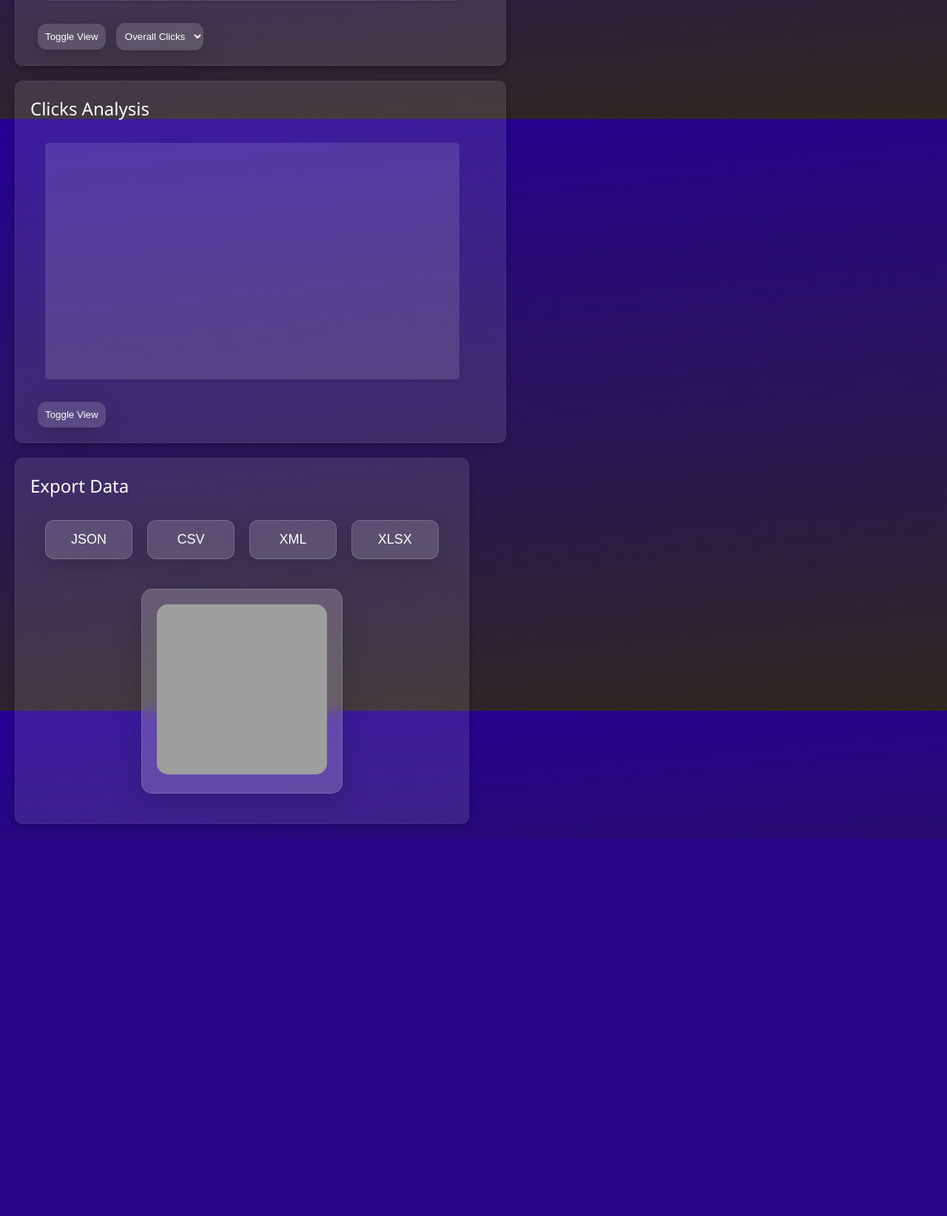
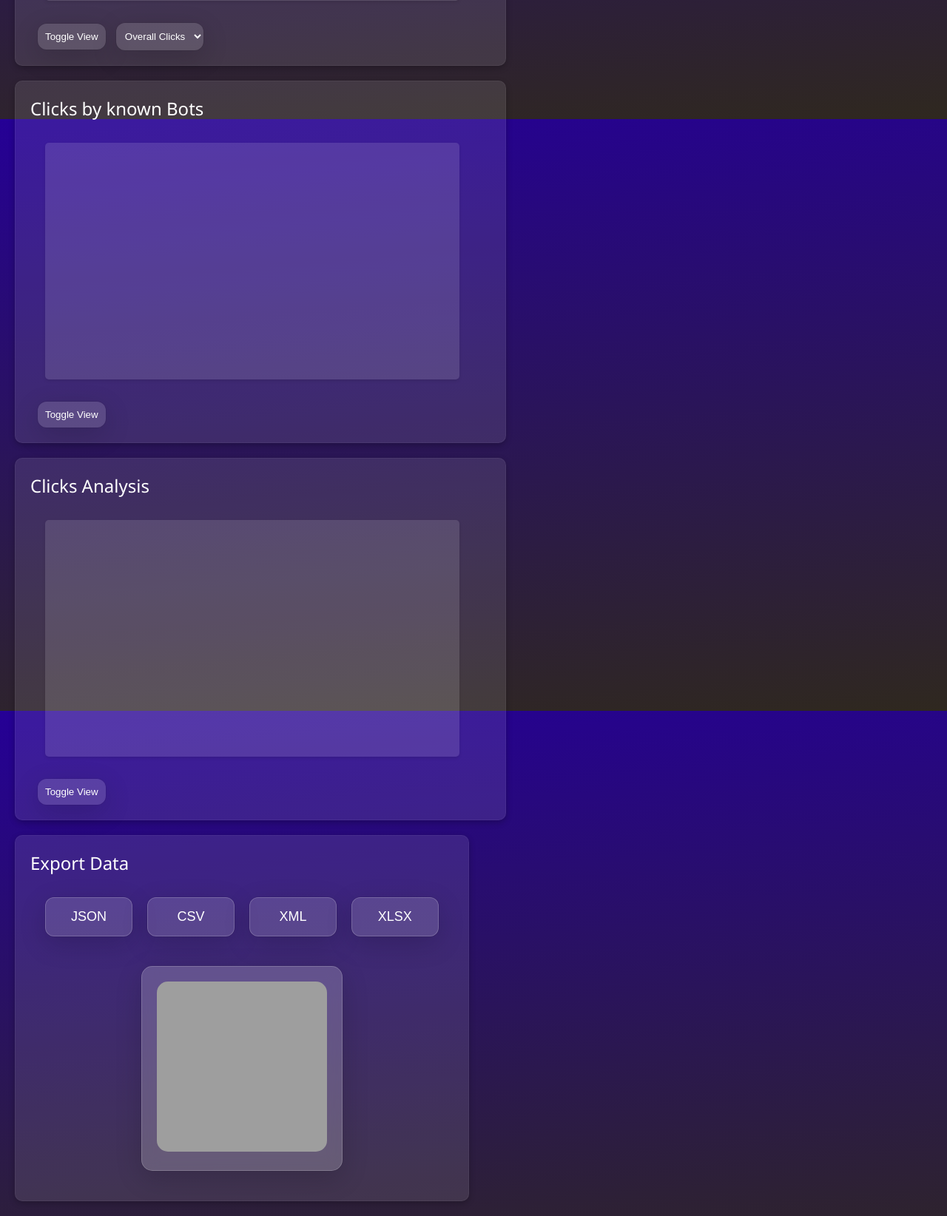
Before and after one commit to spoo-me/url-shortener, a Flask app: template templates/stats_view.html in a window 1280 px wide. Shown: the part 3039-4683 px from the top of the page at 74% size. Before the commit the page ends 4173 px from the top, so only its background shows below. Run offline with Flask 3, Linux system fonts and the light colour scheme; the template is opened without the code that fills it, so the values that code supplies are empty; some libraries are stand-ins or nearby versions; some web fonts are replaced; grey boxes are pictures that could not be loaded.

Commit message:
Add Bots tracking feature

```diff
--- a/blueprints/url_shortener.py
+++ b/blueprints/url_shortener.py
@@ -399,6 +399,12 @@ def redirect_url(short_code):
         url_data["os_name"][os_name]["ips"].append(user_ip)
     url_data["os_name"][os_name]["counts"] += 1
 
+    for bot in BOT_USER_AGENTS:
+        bot_re = re.compile(bot, re.IGNORECASE)
+        if bot_re.search(user_agent):
+            url_data.setdefault("bots", {})[bot] = url_data.get("bots", {}).get(bot, 0) + 1
+            break
+
     # increment the counter for the short code
     today = str(datetime.today()).split()[0]
     if today in url_data["counter"]:
--- a/static/css/stats-view.css
+++ b/static/css/stats-view.css
@@ -40,6 +40,7 @@ p::-webkit-scrollbar-track {
 .referrer-data,
 .country-data,
 .average-data,
+.bots-data,
 .qr-code {
     background-color: rgba(255, 255, 255, 0.1);
     padding: 20px;
@@ -142,7 +144,8 @@ select:hover {
 #browserChart,
 #osChart,
 #counterChart,
-#analysisChart {
+#analysisChart,
+#botsChart {
     height: 281px;
 }
 
--- a/templates/stats_view.html
+++ b/templates/stats_view.html
@@ -33,7 +33,7 @@
 
     <link rel="stylesheet" href="{{ url_for('static', filename='css/base.css') }}">
     <link rel="stylesheet" href="{{ url_for('static', filename='css/header.css') }}?v=2">
-    <link rel="stylesheet" href="{{ url_for('static', filename='css/stats-view.css') }}?v=9">
+    <link rel="stylesheet" href="{{ url_for('static', filename='css/stats-view.css') }}?v=10">
     <link rel="stylesheet" href="{{ url_for('static', filename='css/mobile-header.css') }}?v=3">
     <link rel="stylesheet" href="{{ url_for('static', filename='css/contacts-modal.css') }}?v=8">
     <link rel="stylesheet" href="{{ url_for('static', filename='css/prism-duotone-dark.css') }}">
@@ -150,6 +150,7 @@
                 </select>
             </div>
         </div>
+
         <div class="charts-container">
             <div class="browsers-data">
                 <h2>Browsers</h2>
@@ -180,6 +181,7 @@
                 </select>
             </div>
         </div>
+
         <div class="charts-container">
             <div class="referrer-data">
                 <h2>Referrers</h2>
@@ -208,7 +210,18 @@
                 </select>
             </div>
         </div>
+
         <div class="charts-container">
+            <div class="bots-data">
+                <h2>Clicks by known Bots</h2>
+                <div class="chart-container">
+                    <canvas id="botsChart"></canvas>
+                    <pre class="botsJsonPre"
+                        style="padding: 0.318em;"><code id="botsJson" class="json-data language-json" style="font-size: 0.8em;"></code></pre>
+                </div>
+                <button onclick="toggleView('bots')">Toggle View</button>
+            </div>
+
             <div class="average-data">
                 <h2>Clicks Analysis</h2>
                 <div class="chart-container">
@@ -218,8 +231,10 @@
                 </div>
                 <button onclick="toggleView('analysis')">Toggle View</button>
             </div>
+        </div>
+
+        <div class="charts-container">
             <div class="qr-code">
-
                 <h2 style="text-align: left; margin-bottom: 20px;">Export Data</h2>
 
                 <div class="export-data-wrapper">
@@ -243,6 +258,7 @@
                 </div>
             </div>
         </div>
+
     </div>
 
     <script src="{{ url_for('static', filename='js/header.js') }}?v=1" defer=""></script>
@@ -268,7 +284,6 @@
         const jsonResponse = {{ json_data| tojson }};
 
         function toggleView(chartType) {
-            const chartContainer = document.getElementById(`${chartType}Container`);
             const chartCanvas = document.getElementById(`${chartType}Chart`);
             const jsonPre = document.querySelector(`.${chartType}JsonPre`);
             const jsonDataElement = document.getElementById(`${chartType}Json`);
@@ -282,7 +297,19 @@
                     chartCanvas.style.display = 'none';
                     jsonDataElement.style.display = 'block';
                     jsonPre.style.display = 'block';
-                    jsonDataElement.textContent = JSON.stringify(jsonResponse['analysis_data'] || jsonResponse.os_name || {}, null, 2);
+                    jsonDataElement.textContent = JSON.stringify(jsonResponse.analysis_data || {}, null, 2);
+                }
+            }
+            else if (chartType === 'bots') {
+                if (chartCanvas.style.display === 'none') {
+                    chartCanvas.style.display = 'block';
+                    jsonPre.style.display = 'none';
+                    jsonDataElement.style.display = 'none';
+                } else {
+                    chartCanvas.style.display = 'none';
+                    jsonPre.style.display = 'block';
+                    jsonDataElement.style.display = 'block';
+                    jsonDataElement.textContent = JSON.stringify(jsonResponse.bots || {}, null, 2);
                 }
             }
             else if (chartType === 'counter') {
@@ -789,7 +816,7 @@
             const analysisChartCanvas = document.getElementById('analysisChart');
 
             if (analysisChartCanvas.chart) {
-                osChartCanvas.chart.destroy();
+                analysisChartCanvas.chart.destroy();
             }
 
             const analysisChart = new Chart(analysisChartCanvas, {
@@ -835,6 +862,62 @@
             analysisChartCanvas.chart = analysisChart;
         }
 
+        function updateBotsChart() {
+            const botsChartCanvas = document.getElementById('botsChart');
+
+            if (botsChartCanvas.style.display === 'none') {
+                toggleView('bots');
+            }
+
+            if (botsChartCanvas.chart) {
+                botsChartCanvas.chart.destroy();
+            }
+
+            const botsChart = new Chart(botsChartCanvas, {
+                type: 'bar',
+                data: {
+                    labels: Object.keys(jsonResponse.sorted_bots),
+                    datasets: [
+                        {
+                            label: 'Bots',
+                            data: Object.values(jsonResponse.sorted_bots),
+                            fill: 'start',
+                            backgroundColor: 'rgba(239, 98, 148, 0.25)',
+                            borderColor: 'rgba(239, 98, 148, 1)',
+                            borderWidth: 2,
+                            borderRadius: 20,
+                        },
+                    ],
+                },
+                options: {
+                    responsive: true,
+                    maintainAspectRatio: false,
+                    indexAxis: 'x',
+                    scales: {
+                        x: {
+                            ticks: {
+                                color: '#fff',
+                            },
+                        },
+                        y: {
+                            ticks: {
+                                color: '#fff',
+                            },
+                        },
+                    },
+                    plugins: {
+                        legend: {
+                            labels: {
+                                color: '#fff',
+                            },
+                        },
+                    },
+                },
+            });
+
+            botsChartCanvas.chart = botsChart;
+        }
+
         function exportData(format) {
 
             let url = `{{ host_url }}export/{{ json_data['short_code'] }}/${format}`;
@@ -868,6 +951,7 @@
             updateReferrerChart();
             updateCountryChart();
             updateAnalysisChart();
+            updateBotsChart();
         } catch (error) {
             console.error("An error occurred while updating the charts: ", error);
         }
```
Also changed, not shown: other parts of static/css/stats-view.css (+15 -9 lines), blueprints/stats.py (+9 -13 lines), utils.py (+7 -0 lines), README.md.
